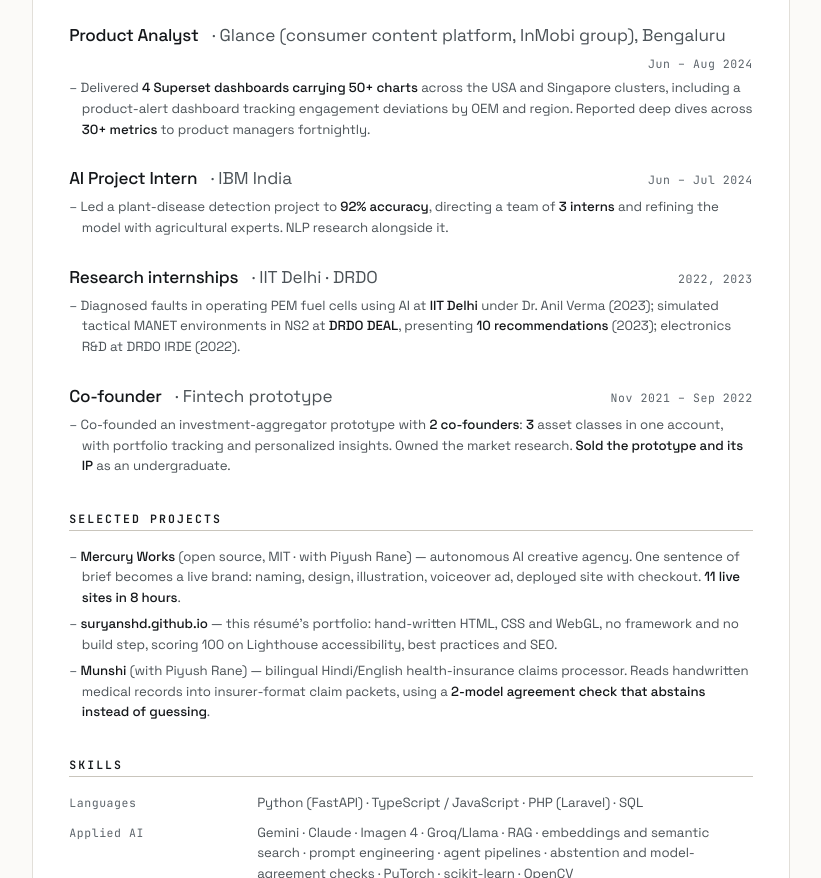
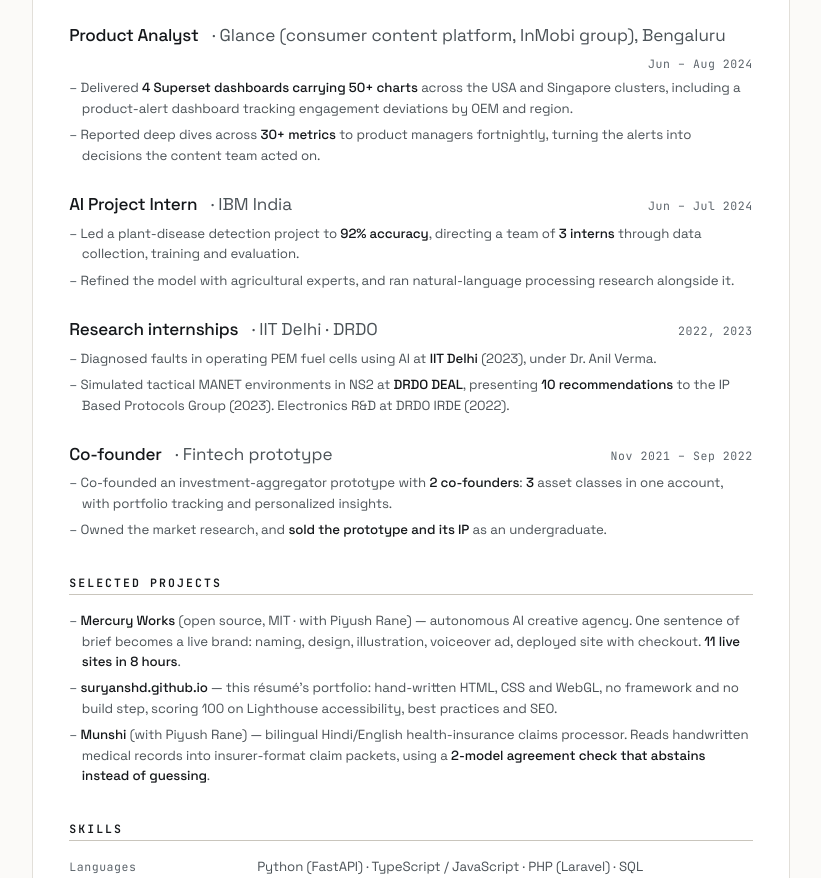
Before and after one commit to SuryanshD/suryanshd.github.io, a plain HTML site: page resume.html in a window 1280 px wide. Shown: the part 1245-2123 px from the top of the page, without its empty margins (229-1050 px from the left). Drawn offline with Linux system fonts and the light colour scheme.

Commit message:
Expand the shorter role entries (#11)

```diff
--- a/assets/css/print.css
+++ b/assets/css/print.css
@@ -180,9 +180,9 @@
     /* Scales the whole sheet down a hair so it lands on exactly one page.
        Cheaper than deleting another two lines of real content, and it keeps
        every proportion in the document intact. Tuned by measuring ink coverage
-       on the rendered page: 0.97 fills 95.6% of the sheet and still paginates
-       to one page; 0.985 tips the certifications block onto a second page. */
-    zoom: 0.97;
+       on the rendered page: 0.94 fills 96.3% of the sheet and still
+       paginates to one page; 0.955 tips the last role onto a second. */
+    zoom: 0.94;
   }
 
   .cv__head { border-bottom: 1pt solid #000 !important; padding-bottom: 3pt; gap: 1pt; }
--- a/resume.html
+++ b/resume.html
@@ -111,7 +111,8 @@
           <span class="job__when">Jun &ndash; Aug 2024</span>
         </div>
         <ul>
-          <li>Delivered <b>4 Superset dashboards carrying 50+ charts</b> across the USA and Singapore clusters, including a product-alert dashboard tracking engagement deviations by OEM and region. Reported deep dives across <b>30+ metrics</b> to product managers fortnightly.</li>
+          <li>Delivered <b>4 Superset dashboards carrying 50+ charts</b> across the USA and Singapore clusters, including a product-alert dashboard tracking engagement deviations by OEM and region.</li>
+          <li>Reported deep dives across <b>30+ metrics</b> to product managers fortnightly, turning the alerts into decisions the content team acted on.</li>
         </ul>
       </div>
 
@@ -122,7 +123,8 @@
           <span class="job__when">Jun &ndash; Jul 2024</span>
         </div>
         <ul>
-          <li>Led a plant-disease detection project to <b>92% accuracy</b>, directing a team of <b>3 interns</b> and refining the model with agricultural experts. NLP research alongside it.</li>
+          <li>Led a plant-disease detection project to <b>92% accuracy</b>, directing a team of <b>3 interns</b> through data collection, training and evaluation.</li>
+          <li>Refined the model with agricultural experts, and ran natural-language processing research alongside it.</li>
         </ul>
       </div>
 
@@ -133,7 +135,8 @@
           <span class="job__when">2022, 2023</span>
         </div>
         <ul>
-          <li>Diagnosed faults in operating PEM fuel cells using AI at <b>IIT Delhi</b> under Dr. Anil Verma (2023); simulated tactical MANET environments in NS2 at <b>DRDO DEAL</b>, presenting <b>10 recommendations</b> (2023); electronics R&amp;D at DRDO IRDE (2022).</li>
+          <li>Diagnosed faults in operating PEM fuel cells using AI at <b>IIT Delhi</b> (2023), under Dr. Anil Verma.</li>
+          <li>Simulated tactical MANET environments in NS2 at <b>DRDO DEAL</b>, presenting <b>10 recommendations</b> to the IP Based Protocols Group (2023). Electronics R&amp;D at DRDO IRDE (2022).</li>
         </ul>
       </div>
 
@@ -144,7 +147,8 @@
           <span class="job__when">Nov 2021 &ndash; Sep 2022</span>
         </div>
         <ul>
-          <li>Co-founded an investment-aggregator prototype with <b>2 co-founders</b>: <b>3</b> asset classes in one account, with portfolio tracking and personalized insights. Owned the market research. <b>Sold the prototype and its IP</b> as an undergraduate.</li>
+          <li>Co-founded an investment-aggregator prototype with <b>2 co-founders</b>: <b>3</b> asset classes in one account, with portfolio tracking and personalized insights.</li>
+          <li>Owned the market research, and <b>sold the prototype and its IP</b> as an undergraduate.</li>
         </ul>
       </div>
 
```
